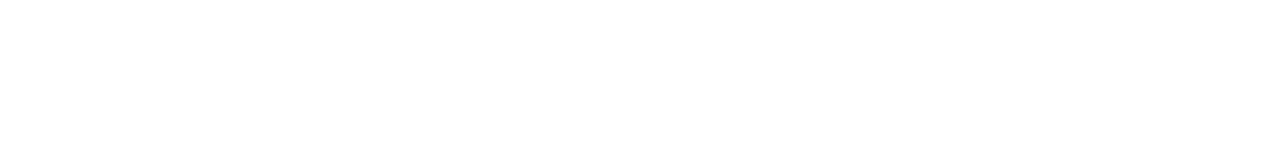
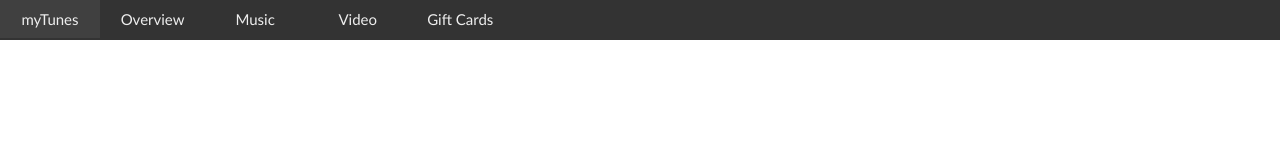
Before and after one commit to 369webforall/mytune-2024, a website: page index.html in a window 1280 px wide. Drawn offline with Linux system fonts and the light colour scheme.

Commit message:
header section

```diff
--- a/index.html
+++ b/index.html
@@ -9,23 +9,16 @@
 <body>
     <!-- header section antonio -->
     <header>
-
+        <div>
+            <nav>
+                <a href="#">myTunes</a>
+                <a href="#">Overview</a>
+                <a href="#">Music</a>
+                <a href="#">Video</a>
+                <a href="#">Gift Cards</a>
+            </nav>
+        </div>
     </header>
-
-    <!-- Fredda section1 -->
-   <section class="section1"></section>
-
-   <!-- Duwayne -->
-   <section class="section2"></section>
-
-   <!-- Ruksar -->
-   <section class="section3"></section>
-
-   <!-- Tania -->
-   <section class="section4"></section>
-
-    <!-- ismaeel -->
-   <footer></footer>
 
 </body>
 </html>
--- a/style.css
+++ b/style.css
@@ -16,6 +16,38 @@ html {
 
 /* <!-- header section antonio --> start*/
 
+header{
+
+    height: 40px;
+    width: 100%;
+    background-color: #333;
+    color: rgb(51, 34, 34);
+    position: fixed;
+    font-family:'Gill Sans', 'Gill Sans MT', Calibri, 'Trebuchet MS', sans-serif;
+
+}
+nev{
+
+    display: flex;
+    align-items: center;
+    gap: 2rem;
+}
+nav a {
+
+    display: inline-block;
+    width: 100px;
+    text-align: center;
+    text-decoration: none;
+    padding: 10px 0;
+    color: #eee;
+    text-decoration: none;
+    font-size: 1.5rem;
+  }
+
+  nav a:hover {
+    background-color:rgba(128, 128, 128, 0.164);
+
+  }
 /* <!-- header section antonio --> end */
 
 
```
